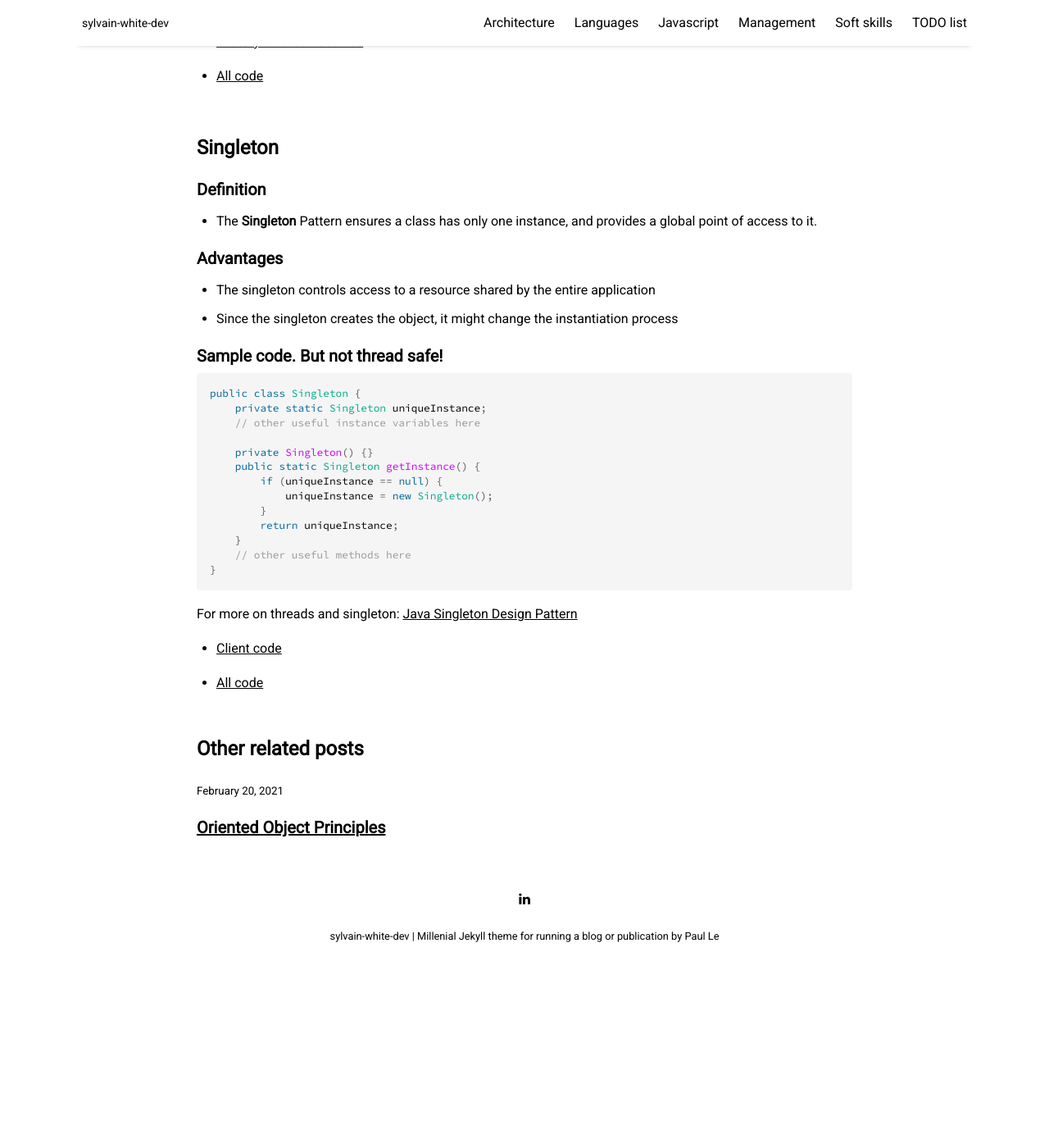
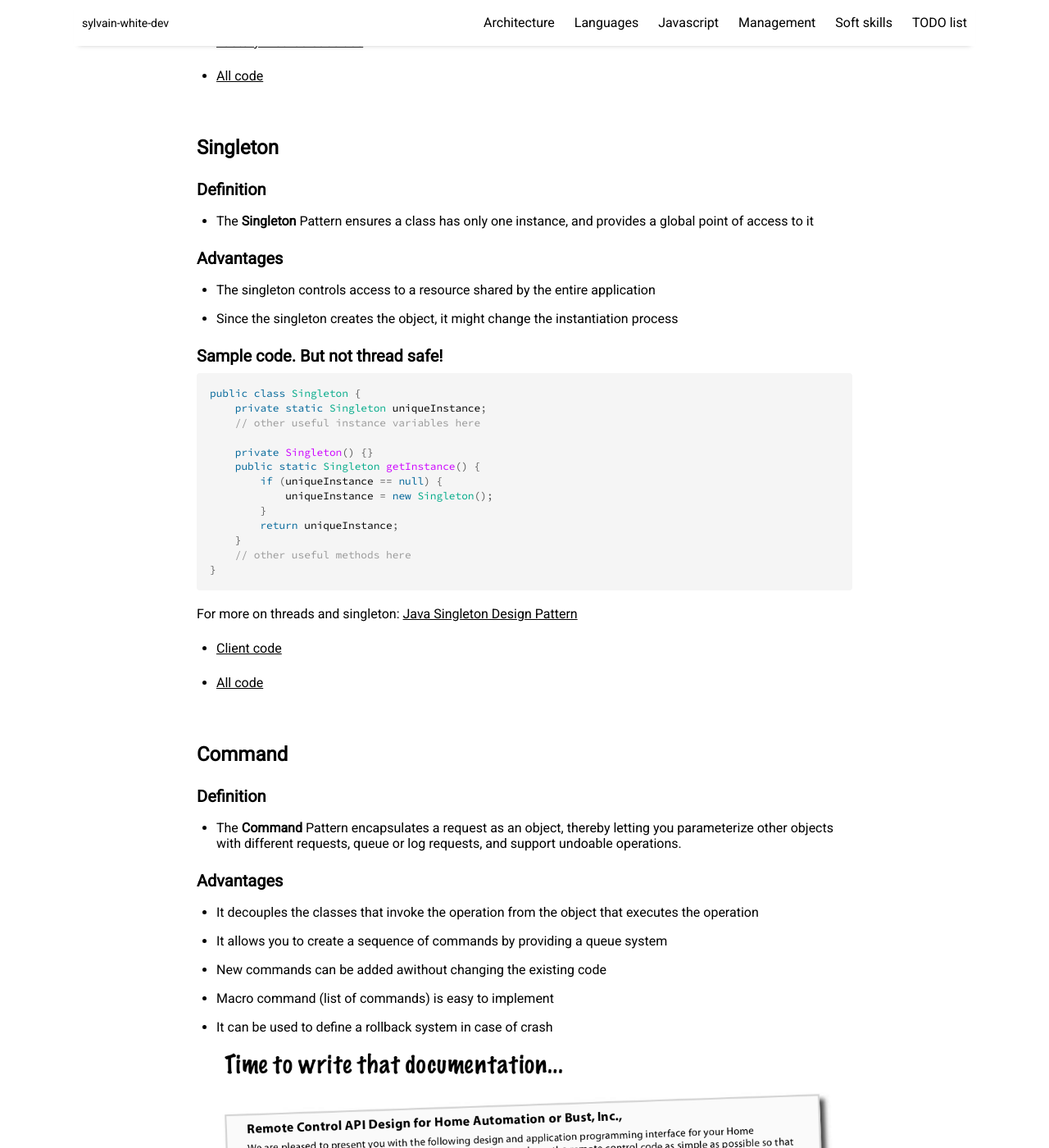
Before and after one commit to sylvainwhite/sylvain-white-dev, a Jekyll site: the page built from _posts/2021-02-21-designPatterns.md, in a window 1280 px wide and 1400 px high, scrolled down 4883 px. Shown: the whole window at 82% size. Built offline with Jekyll 4.4.1, drawn with Linux system fonts in a browser that asks for light colours; nearby versions of some CDN libraries; before the commit the page ends 6063 px from its top, so only the background shows below that; some of the changed text lies outside the part shown.

Commit message:
Update design patterns post

```diff
--- a/_posts/2021-02-21-designPatterns.md
+++ b/_posts/2021-02-21-designPatterns.md
@@ -122,7 +122,7 @@ implements an interface
 
 ### Definition
 
-* The **Singleton** Pattern ensures a class has only one instance, and provides a global point of access to it.
+* The **Singleton** Pattern ensures a class has only one instance, and provides a global point of access to it
 
 ### Advantages
 
@@ -151,3 +151,41 @@ For more on threads and singleton: [Java Singleton Design Pattern](https://www.g
 * [Client code](https://github.com/bethrobson/Head-First-Design-Patterns/blob/master/src/headfirst/designpatterns/singleton/classic/SingletonClient.java){:target="_blank"}
 
  * [All code](https://github.com/bethrobson/Head-First-Design-Patterns/blob/master/src/headfirst/designpatterns/singleton/classic/){:target="_blank"}
+
+<br/>
+
+## Command
+
+### Definition
+
+* The **Command** Pattern encapsulates a request as an object, thereby letting you  parameterize other objects with different requests, queue or log requests, and support undoable operations.
+
+### Advantages
+
+* It decouples the classes that invoke the operation from the object that executes the operation
+* It allows you to create a sequence of commands by providing a queue system
+* New commands can be added awithout changing the existing code
+* Macro command (list of commands) is easy to implement
+* It can be used to define a rollback system in case of crash
+
+![]({{ site.github.url }}/resources/patternCommand.png "Command Pattern")
+
+### Sample code
+
+* [Client code](https://github.com/bethrobson/Head-First-Design-Patterns/blob/master/src/headfirst/designpatterns/command/undo/RemoteLoader.java){:target="_blank"}
+
+* [Command interface](https://github.com/bethrobson/Head-First-Design-Patterns/blob/master/src/headfirst/designpatterns/command/undo/Command.java){:target="_blank"}
+
+* [Concrete command](https://github.com/bethrobson/Head-First-Design-Patterns/blob/master/src/headfirst/designpatterns/command/undo/LightOffCommand.java){:target="_blank"}
+
+**Check out the 'NoCommand' object** that is a 'null object' in remote control class
+
+* [Remote control class](https://github.com/bethrobson/Head-First-Design-Patterns/blob/master/src/headfirst/designpatterns/command/undo/RemoteControlWithUndo.java){:target="_blank"}
+
+* The NoCommand object is an example of a null object. A null object is useful
+when you don’t have a meaningful object to return, and yet you want to remove
+the responsibility for handling null from the client.
+
+* [NoCommand class](https://github.com/bethrobson/Head-First-Design-Patterns/blob/master/src/headfirst/designpatterns/command/undo/NoCommand.java){:target="_blank"}
+
+* [All code](https://github.com/bethrobson/Head-First-Design-Patterns/blob/master/src/headfirst/designpatterns/command/undo/){:target="_blank"}
```
Also changed, not shown: resources/patternCommand.png (added).
